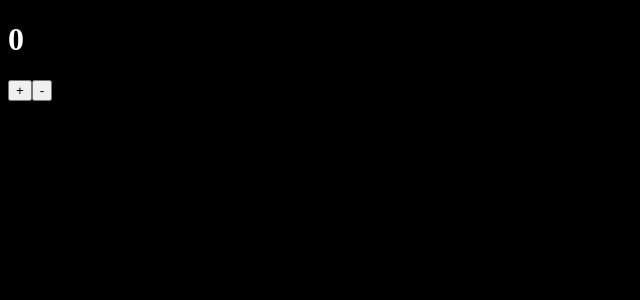
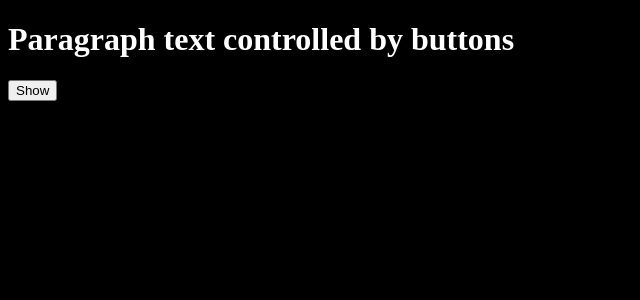
Before and after one commit to Viswajith2003/React-workout, a React (Vite) app: page / in a window 1280 px wide. Shown: the top 300 px of the page, without its empty margins (0-640 px from the left). Built offline with nearby package versions, Linux system fonts and the light colour scheme.

Commit message:
set showorhide text toggle

```diff
--- a/src/App.jsx
+++ b/src/App.jsx
@@ -2,6 +2,7 @@ import React from "react";
 import ChangeFirstName from "./useStateWorkout/ChangeFirstName";
 import ToggleText from "./useStateWorkout/toggleText";
 import CounterLimit from "./useStateWorkout/CounterLimit";
+import ShowHideText from "./useStateWorkout/ShowHideText";
 
 export default function App() {
 
@@ -9,7 +10,8 @@ export default function App() {
     <div>
       {/* <ChangeFirstName/> */}
       {/* <ToggleText/> */}
-      <CounterLimit/>
+      {/* <CounterLimit/> */}
+      <ShowHideText/>
     </div>
   );
 }
--- /dev/null
+++ b/src/useStateWorkout/ShowHideText.jsx
@@ -0,0 +1,26 @@
+import React, { useState } from "react";
+
+export default function ShowHideText() {
+  const [isvisible, setIsVisible] = useState(false);
+  const [text, setText] = useState("Show");
+
+  const clicked = () => {
+    setIsVisible((prev) => !prev);
+    // setIsVisible((prev) => (prev === false ? true : false));
+    setText((prev) => (prev === "Show" ? "Hide" : "Show"));
+  };
+  return (
+    <div>
+      <h1>Paragraph text controlled by buttons</h1>
+      <button onClick={clicked}>{text}</button>
+      {isvisible && (
+        <p>
+          Lorem ipsum dolor sit amet consectetur adipisicing elit. Quod facere
+          doloribus tempora ab consequuntur voluptatum excepturi, debitis eaque
+          dolores cum, quas incidunt deleniti ad. Distinctio suscipit repellat
+          qui soluta inventore.
+        </p>
+      )}
+    </div>
+  );
+}
```
